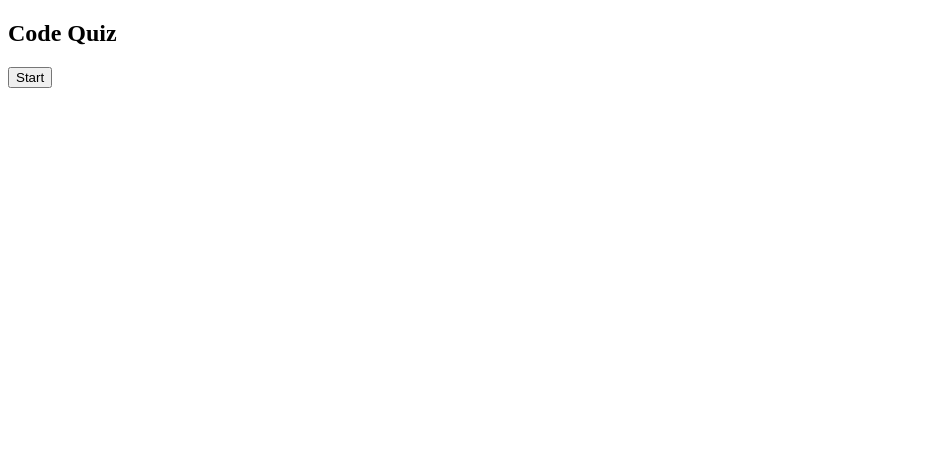
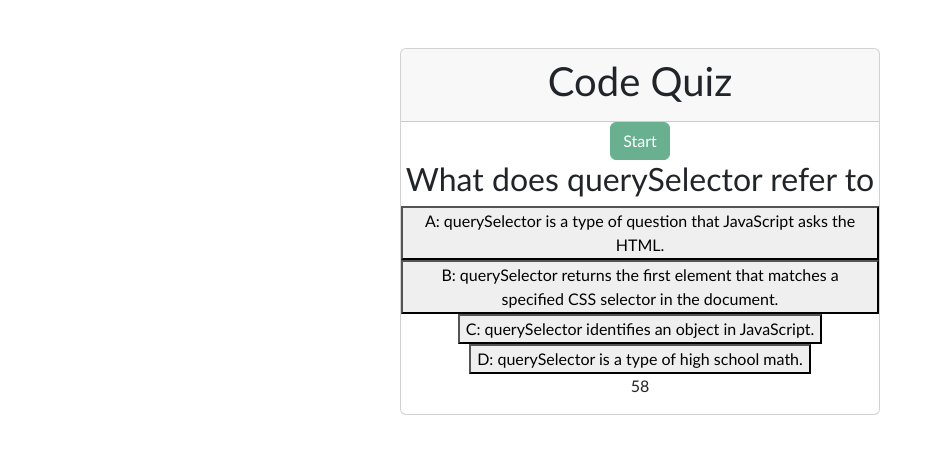
Before and after one commit to nickib223/4-code-quiz, a website: page index.html in a window 1280 px wide. Both pictures are taken after a click on the button "Start". Shown: the whole page, without its empty margins (0-935 px from the left). Drawn offline with nearby package versions, Linux system fonts and the light colour scheme.

Commit message:
added minor styling

```diff
--- a/assets/css/style.css
+++ b/assets/css/style.css
@@ -1,7 +1,23 @@
+* {
+    font-family: 'Gill Sans', 'Gill Sans MT', Calibri, 'Trebuchet MS', sans-serif;
+    box-sizing:border-box;
+    text-align: center;
+  }
+
+body {
+    background-color: rgb(250, 234, 237);
+
+
+}
+
 .hide {
     display: none;
 }
 
-body {
-    /* background-color: crimson; */
+.container {
+    display: flex;
+    flex-direction: column;
+    align-items: center;
+    justify-content: center;
+    height: fit-content;
 }
--- a/assets/js/script.js
+++ b/assets/js/script.js
@@ -1,5 +1,4 @@
 var startButton = document.querySelector("#start-button");
-//querySelector targets HTML file elements
 var startScreen = document.querySelector("#start-screen");
 var questionScreen = document.querySelector("#question-screen");
 var currentQuestionIndex = 0;
@@ -8,7 +7,7 @@ var timeLeft = 60;
 var correctAnswer = document.querySelector("#correct-answer");
 var finalScore = document.querySelector("#final-score");
 var highScores = document.querySelector("#high-scores");
-// var scoreScreen = document.querySelector("#score-screen");
+var highScoresTitle = document.querySelector("#high-score-title");
 
 var questions = [
     {
@@ -47,7 +46,7 @@ var questions = [
     {
         prompt:"What does HTML stand for?",
         choices:["A: Hyperlinks and Text Markup Language", "B: HyperText Markup Language", "C: HomeText Made Language", "D: HyperTax Made Language"],
-        answer:"B: HyperText Markup Language"",
+        answer:"B: HyperText Markup Language"
     },
     {
         prompt:"What is zero-based indexing?",
@@ -70,7 +69,7 @@ var questions = [
 ]
 
 function startGame(){
-    startButton.classList.add("hide");
+    document.querySelector("#start-button").disabled = true;
     countDownTimer.classList.remove("hide");
     setTimer();
     displayQuestion();
@@ -124,8 +123,6 @@ function checkAnswer(event) {
     displayQuestion();
 }
 
-
-
 function saveScore(){
     highScores.classList.remove("hide");
     var userInitials = prompt("Please enter your initials: ");
@@ -156,7 +153,7 @@ function saveScore(){
 }
 
 function showHighScores(){
-
+    highScoresTitle.classList.remove("hide");
     //retrieve scores that are saved in local storage
     var savedlocalScores = JSON.parse(localStorage.getItem("quizScores")) || [];
 
@@ -168,8 +165,8 @@ function showHighScores(){
         var scoreItem = document.createElement("li");
         scoreItem.textContent = userScoreData.initials + userScoreData.score;
         highScores.appendChild(scoreItem);
+
     });
-    console.log ("I'm being hidden!")
 }
 
 function endQuiz() {
@@ -180,8 +177,6 @@ function endQuiz() {
     clearInterval(timeInterval);
     finalScore.innerText = "Final Score:" + timeLeft;
     saveScore();
-
-
 }
 
 startButton.addEventListener("click", function(){
--- a/index.html
+++ b/index.html
@@ -6,33 +6,28 @@
     <link href="./assets/css/style.css" rel="stylesheet">
     <title>Code Quiz</title>
 </head>
-<body>
-    <article>
-        <!-- quiz wrapper for full quiz interface? -->
-        <div id="start-screen">
-            <header>
-                <h1>Code Quiz</h1>
+<body class="d-flex justify-content-center m-5">
+    <article class="card" style="width: 30rem;">
+        <div id="start-screen" class="">
+            <header class="card-header">
+                <h1 >Code Quiz</h1>
+                <h1 id="high-score-title" class="hide">High Scores</h1>
             </header>
-            <button id="start-button">Start</button>
+            <button id="start-button" type="button" class="btn btn-success">Start</button>
         </div>
-
-        <div id="question-screen">
-
-            <!-- need to figure out why these are no longer showing up when placed in the question-screen div -->
-        </div>
+        <div id="question-screen"></div>
 
         <div>
             <p id="timer" class="hide">60</p>
             <p id="correct-answer" class="hide"></p>
             <p id="final-score"></p>
+            <p id="high-scores"></p>
         </div>
 
-
-        <div id="high-scores" class="hide">
-            <h2 >High Scores</h2>
-        </div>
     </article>
 
     <script src="./assets/js/script.js"></script>
+    <link href="https://cdn.jsdelivr.net/npm/bootstrap@5.3.2/dist/css/bootstrap.min.css" rel="stylesheet" integrity="sha384-T3c6CoIi6uLrA9TneNEoa7RxnatzjcDSCmG1MXxSR1GAsXEV/Dwwykc2MPK8M2HN" crossorigin="anonymous">
+    <script src="https://cdn.jsdelivr.net/npm/bootstrap@5.3.2/dist/js/bootstrap.bundle.min.js" integrity="sha384-C6RzsynM9kWDrMNeT87bh95OGNyZPhcTNXj1NW7RuBCsyN/o0jlpcV8Qyq46cDfL" crossorigin="anonymous"></script>
 </body>
 </html>
```
